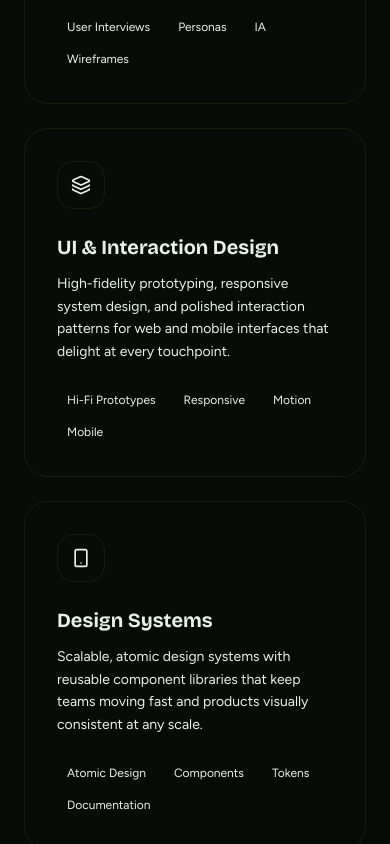
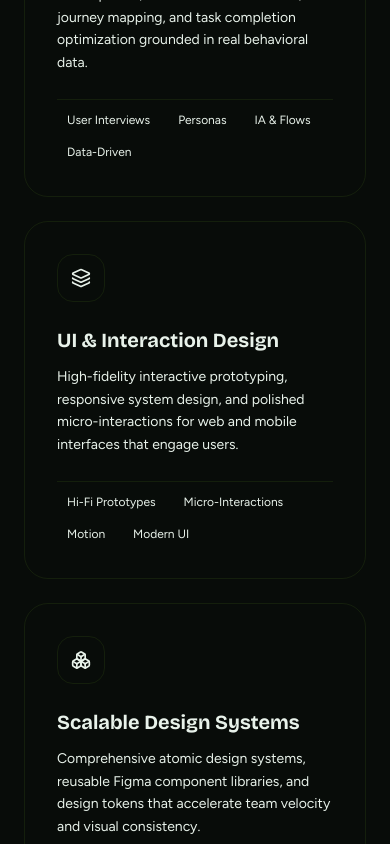
Before and after one commit to ahmedalazaiza/azaiza-portfolio, a React (Vite) app: page / in a window 390 px wide. Shown: the part 5280-6124 px from the top of the page. Built offline with nearby package versions, Linux system fonts and the light colour scheme; no server answers; the database is empty.

Commit message:
Services: Expand to 6 core strategic services (UX Audit, SaaS/Mobile Design, Dev Alignment)

```diff
--- a/src/app/sections/ServicesSection.tsx
+++ b/src/app/sections/ServicesSection.tsx
@@ -1,6 +1,13 @@
 import React, { useRef } from "react";
 import { motion, useInView } from "motion/react";
-import { Search, Layers, Smartphone } from "lucide-react";
+import {
+  Search,
+  Layers,
+  Boxes,
+  LineChart,
+  Smartphone,
+  Code2
+} from "lucide-react";
 
 export default function ServicesSection() {
   const ref = useRef<HTMLDivElement>(null);
@@ -11,19 +18,37 @@ export default function ServicesSection() {
       icon: Search,
       title: "UX Research & Strategy",
       desc: "Deep user interviews, persona development, information architecture, user journey mapping, and task completion optimization grounded in real behavioral data.",
-      tags: ["User Interviews", "Personas", "IA", "Wireframes"],
+      tags: ["User Interviews", "Personas", "IA & Flows", "Data-Driven"],
     },
     {
       icon: Layers,
       title: "UI & Interaction Design",
-      desc: "High-fidelity prototyping, responsive system design, and polished interaction patterns for web and mobile interfaces that delight at every touchpoint.",
-      tags: ["Hi-Fi Prototypes", "Responsive", "Motion", "Mobile"],
+      desc: "High-fidelity interactive prototyping, responsive system design, and polished micro-interactions for web and mobile interfaces that engage users.",
+      tags: ["Hi-Fi Prototypes", "Micro-Interactions", "Motion", "Modern UI"],
+    },
+    {
+      icon: Boxes,
+      title: "Scalable Design Systems",
+      desc: "Comprehensive atomic design systems, reusable Figma component libraries, and design tokens that accelerate team velocity and visual consistency.",
+      tags: ["Atomic Design", "Figma Variables", "Tokens", "Documentation"],
+    },
+    {
+      icon: LineChart,
+      title: "UX Audit & Conversion (CRO)",
+      desc: "Comprehensive heuristic evaluation of existing digital products to detect UX bottlenecks, reduce churn, and optimize conversion funnels.",
+      tags: ["Heuristic Analysis", "Conversion Rate", "Usability Audit", "User Retention"],
     },
     {
       icon: Smartphone,
-      title: "Design Systems",
-      desc: "Scalable, atomic design systems with reusable component libraries that keep teams moving fast and products visually consistent at any scale.",
-      tags: ["Atomic Design", "Components", "Tokens", "Documentation"],
+      title: "SaaS & Mobile Product Design",
+      desc: "End-to-end digital product design from initial concept to launch-ready prototypes for complex SaaS platforms, B2B tools, and iOS/Android apps.",
+      tags: ["SaaS Dashboards", "iOS & Android", "MVP to Scale", "User Journeys"],
+    },
+    {
+      icon: Code2,
+      title: "Design-to-Dev Handoff & Alignment",
+      desc: "Bridging the gap between design and engineering with production-ready specs, variable naming, and technical feasibility backed by ICT knowledge.",
+      tags: ["Dev Specs", "Tokens Handoff", "Tech Alignment", "QA Design Review"],
     },
   ];
 
@@ -38,25 +63,30 @@ export default function ServicesSection() {
         >
           <span className="text-primary font-mono text-sm font-medium tracking-widest uppercase">What I Do</span>
           <h2 className="mt-4 text-4xl lg:text-5xl font-display font-extrabold text-foreground">Services</h2>
+          <p className="mt-3 text-muted-foreground text-base max-w-xl mx-auto">
+            Strategic design solutions crafted to turn complex business requirements into intuitive, high-performing digital experiences.
+          </p>
         </motion.div>
 
-        <div className="grid md:grid-cols-3 gap-6">
+        <div className="grid md:grid-cols-2 lg:grid-cols-3 gap-6">
           {services.map(({ icon: Icon, title, desc, tags }, i) => (
             <motion.div
               key={title}
               initial={{ opacity: 0, y: 30 }}
               animate={inView ? { opacity: 1, y: 0 } : {}}
-              transition={{ duration: 0.5, delay: i * 0.1 }}
-              className="group p-8 rounded-3xl border border-border bg-card hover:border-primary/40 hover:shadow-[0_6px_32px_rgba(0,0,0,0.07)] dark:hover:shadow-[0_0_60px_rgba(170,255,56,0.08)] transition-all duration-300"
+              transition={{ duration: 0.5, delay: i * 0.08 }}
+              className="group p-8 rounded-3xl border border-border bg-card hover:border-primary/40 hover:shadow-[0_6px_32px_rgba(0,0,0,0.07)] dark:hover:shadow-[0_0_60px_rgba(170,255,56,0.08)] transition-all duration-300 flex flex-col justify-between"
             >
-              <div className="w-12 h-12 rounded-2xl bg-primary/10 border border-primary/20 flex items-center justify-center mb-6 group-hover:bg-primary group-hover:border-primary transition-all duration-300">
-                <Icon size={20} className="text-primary group-hover:text-primary-foreground transition-colors duration-300" />
+              <div>
+                <div className="w-12 h-12 rounded-2xl bg-primary/10 border border-primary/20 flex items-center justify-center mb-6 group-hover:bg-primary group-hover:border-primary transition-all duration-300">
+                  <Icon size={20} className="text-primary group-hover:text-primary-foreground transition-colors duration-300" />
+                </div>
+                <h3 className="text-xl font-display font-bold text-foreground mb-3">{title}</h3>
+                <p className="text-muted-foreground text-sm leading-relaxed mb-6">{desc}</p>
               </div>
-              <h3 className="text-xl font-display font-bold text-foreground mb-3">{title}</h3>
-              <p className="text-muted-foreground text-sm leading-relaxed mb-6">{desc}</p>
-              <div className="flex flex-wrap gap-2">
+              <div className="flex flex-wrap gap-2 pt-2 border-t border-border/40">
                 {tags.map(tag => (
-                  <span key={tag} className="text-xs px-2.5 py-1 rounded-full bg-muted text-muted-foreground">
+                  <span key={tag} className="text-xs px-2.5 py-1 rounded-full bg-muted text-muted-foreground group-hover:text-foreground transition-colors">
                     {tag}
                   </span>
                 ))}
```
